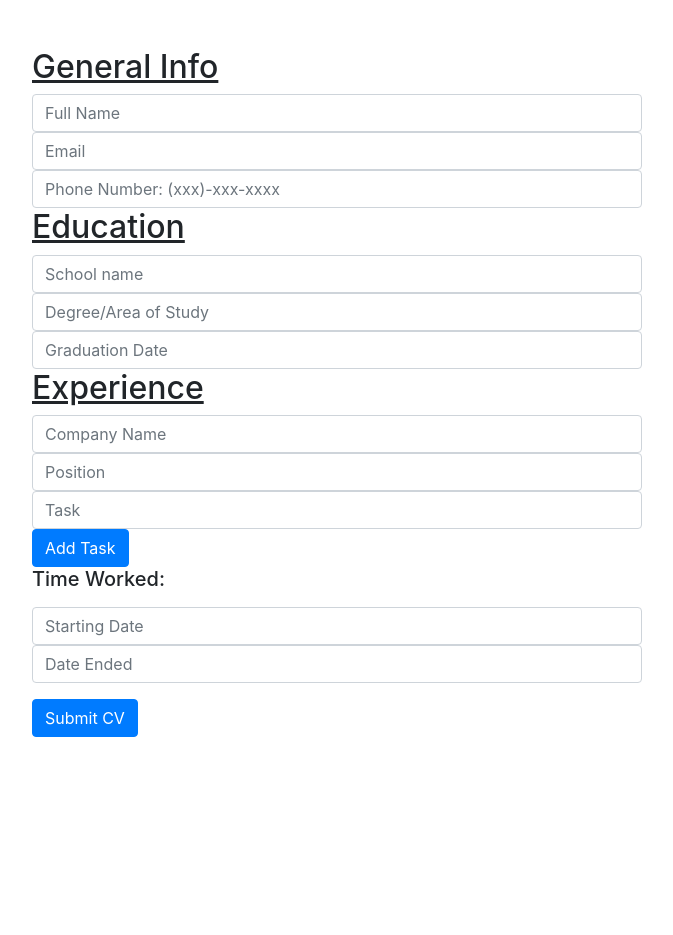
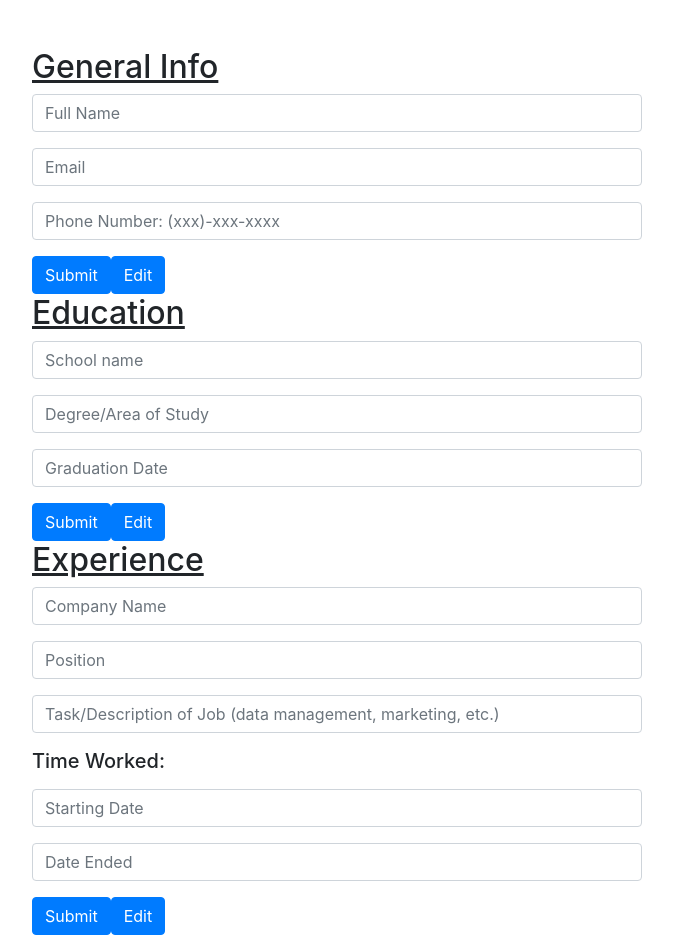
Before and after one commit to baekben/cvApp, a React (Create React App) app: page / in a window 1280 px wide. Shown: the whole page, without its empty margins (303-976 px from the left). Before the commit the page ends 800 px from the top, so only its background shows below. Built offline with nearby package versions, Linux system fonts and the light colour scheme.

Commit message:
Update on layout. Divided components to their own forms

```diff
--- a/src/App.js
+++ b/src/App.js
@@ -1,28 +1,18 @@
-import React, {Component} from 'react';
-import GeneralInfo from "./components/GeneralInfo";
-import Education from './components/Education'
+import React, { Component } from 'react';
+import GeneralInfo from './components/GeneralInfo';
+import Education from './components/Education';
 import Experience from './components/Experience';
 
 class App extends Component {
 
-
 	render() {
-    // const { firstName, lastName,fullName,email,phone } = this.state;
-
 		return (
 			<div className="col-6 mx-auto mt-5">
-        <form>
-          <div className="form-group">
+					<div>
 						<GeneralInfo />
 						<Education />
 						<Experience />
 					</div>
-          <div className="form-group">
-            <button type="submit" className="btn btn-primary">
-              Submit CV
-            </button>
-          </div>
-        </form>
 			</div>
 		);
 	}
--- a/src/components/Education.js
+++ b/src/components/Education.js
@@ -1,25 +1,72 @@
-import React, { Component } from "react";
+import React, { Component } from 'react';
 
-class Education extends Component{
-
-  constructor(props){
+class Education extends Component {
+	constructor(props) {
 		super(props);
-    this.state ={
+		this.state = {
 			school: '',
 			degree: '',
 			gradDate: '',
+		};
 	}
-  }
-  render(){
+	handleChange = (e) => {
+		this.setState({
+			[e.target.id]: e.target.value,
+		});
+		console.log('Education: ' + this.state);
+	};
+
+	render() {
 		const { school, degree, gradDate } = this.state;
 
-    return(
+		return (
 			<div>
-            <h2><u>Education</u></h2>
-        <input type='text' placeholder='School name'id='schooName' value={school}className="form-control"/>
-        <input type='text' placeholder='Degree/Area of Study'id='degree' value={degree}className="form-control"/>
-        <input type='text' placeholder='Graduation Date'id='gradDate' value={gradDate}className="form-control"/>
-        </div>)}
+				<h2>
+					<u>Education</u>
+				</h2>
+				<form>
+					<div className="form-group">
+						<input
+							type="text"
+							placeholder="School name"
+							onChange={this.handleChange}
+							id="schooName"
+							value={school}
+							className="form-control"
+						/>
+					</div>
+					<div className="form-group">
+						<input
+							type="text"
+							placeholder="Degree/Area of Study"
+							onChange={this.handleChange}
+							id="degree"
+							value={degree}
+							className="form-control"
+						/>
+					</div>
+
+					<div className="form-group">
+						<input
+							type="text"
+							placeholder="Graduation Date"
+							onChange={this.handleChange}
+							id="gradDate"
+							value={gradDate}
+							className="form-control"
+						/>
+					</div>
+
+					<div>
+						<button type="submit" className="btn btn-primary">
+							Submit
+						</button>
+						<button className="btn btn-primary">Edit</button>
+					</div>
+				</form>
+			</div>
+		);
+	}
 }
 
 export default Education;
--- a/src/components/Experience.js
+++ b/src/components/Experience.js
@@ -1,34 +1,99 @@
-import React, { Component } from "react";
+import React, { Component } from 'react';
 
-class Experience extends Component{
+class Experience extends Component {
+	constructor(props) {
+		super(props);
+		this.state = {
+			company: '',
+			position: '',
+			tasks: '',
+			startDate: '',
+			endDate: '',
+		};
+	}
+	handleChange = (e) => {
+		this.setState({
+			[e.target.id]: e.target.value,
+		});
+		console.log(this.state);
+	};
 
-  constructor(props){
-    super(props);
-    this.state ={
-      company: '',
-      position: '',
-      task: '',
-      tasks:[],
-      startDate: '',
-      endDate: '',
-    }
-  }
-  render(){
-        const { company,position,task,startDate,endDate } = this.state;
+	// handleSubmit = (e) => {
+	// 	e.preventDefault();
+	// };
 
-    return(
-    <div>
-      <h2><u>Experience</u></h2>
-    <input type="text" id="company" placeholder='Company Name' value={company} className="form-control" />
-    <input type='text' id='position' placeholder='Position'value={position}className='form-control'/>
-    <div className='form-tasks'>
-        <input type="text" id="task" placeholder='Task' value={task} className='form-control'/>
-        <button type='submit'className="btn btn-primary">Add Task</button>
-    </div>
-    <label><h5>Time Worked: </h5></label>
-    <input type='text' id='startDate' placeholder='Starting Date' value={startDate} className='form-control'/>
-    <input type='text' id='endDate' placeholder='Date Ended' value={endDate} className='form-control'/>
-    </div>)}
+	render() {
+		const { company, position, tasks, startDate, endDate } = this.state;
+
+		return (
+			<div>
+				<h2>
+					<u>Experience</u>
+				</h2>
+				<form>
+					<div className="form-group">
+						<input
+							type="text"
+							id="company"
+							onChange={this.handleChange}
+							placeholder="Company Name"
+							value={company}
+							className="form-control"
+						/>
+					</div>
+					<div className="form-group">
+						<input
+							type="text"
+							id="position"
+							onChange={this.handleChange}
+							placeholder="Position"
+							value={position}
+							className="form-control"
+						/>
+					</div>
+					<div className="form-group">
+						<input
+							type="text"
+							id="task"
+							onChange={this.handleChange}
+							placeholder="Task/Description of Job (data management, marketing, etc.)"
+							value={tasks}
+							className="form-control"
+						/>
+					</div>
+					<label>
+						<h5>Time Worked: </h5>
+					</label>
+					<div className="form-group">
+						<input
+							type="text"
+							id="startDate"
+							onChange={this.handleChange}
+							placeholder="Starting Date"
+							value={startDate}
+							className="form-control"
+						/>
+					</div>
+					<div className="form-group">
+						<input
+							type="text"
+							id="endDate"
+							onChange={this.handleChange}
+							placeholder="Date Ended"
+							value={endDate}
+							className="form-control"
+						/>
+					</div>
+					<div>
+						<button type="submit" className="btn btn-primary">
+							Submit
+						</button>
+						<button className="btn btn-primary">Edit</button>
+					</div>
+				</form>
+			</div>
+		);
+	}
 }
 
 export default Experience;
--- a/src/components/GeneralInfo.js
+++ b/src/components/GeneralInfo.js
@@ -1,26 +1,71 @@
-import React, { Component } from "react";
+import React, { Component } from 'react';
 
-class GeneralInfo extends Component{
+class GeneralInfo extends Component {
+	constructor(props) {
+		super(props);
+		this.state = {
+			fullName: '',
+			email: '',
+			phone: '',
+		};
+	}
+	handleChange = (e) => {
+		this.setState({
+			[e.target.id]: e.target.value,
+		});
+		console.log(this.state);
+	};
+	render() {
+		const { fullName, email, phone } = this.state;
 
-  constructor(props){
-    super(props);
-    this.state ={
-      fullName: '',
-      email: '',
-      phone: '',
-    }
-  }
-  render(){
-        const { fullName,email,phone } = this.state;
-
-    return(
-    <div>
-      <h2><u>General Info</u></h2>
-    <input type="text" id="fullName" placeholder='Full Name' value={fullName} className="form-control" />
-    <input type='email' id='email' placeholder='Email'value={email}className='form-control'/>
-    <input type="tel" id="phone" placeholder='Phone Number: (xxx)-xxx-xxxx' value={phone} className='form-control'
-  pattern="[0-9]{3}-[0-9]{3}-[0-9]{4}"/>
-    </div>)}
+		return (
+			<div>
+				<h2>
+					<u>General Info</u>
+				</h2>
+				<form>
+					{' '}
+					<div className="form-group">
+						<input
+							type="text"
+							id="fullName"
+							onChange={this.handleChange}
+							placeholder="Full Name"
+							value={fullName}
+							className="form-control"
+						/>
+					</div>
+					<div className="form-group">
+						<input
+							type="email"
+							id="email"
+							onChange={this.handleChange}
+							placeholder="Email"
+							value={email}
+							className="form-control"
+						/>
+					</div>
+					<div className="form-group">
+						<input
+							type="tel"
+							id="phone"
+							onChange={this.handleChange}
+							placeholder="Phone Number: (xxx)-xxx-xxxx"
+							value={phone}
+							className="form-control"
+							pattern="[0-9]{3}-[0-9]{3}-[0-9]{4}"
+						/>
+					</div>
+					<div>
+						<button type="submit" className="btn btn-primary">
+							Submit
+						</button>
+						<button className="btn btn-primary">Edit</button>
+					</div>
+				</form>
+			</div>
+		);
+	}
 }
 
 export default GeneralInfo;
```
Also changed, not shown: public/index.html (indentation only). Lines whose indentation alone changed are shown as unchanged.
